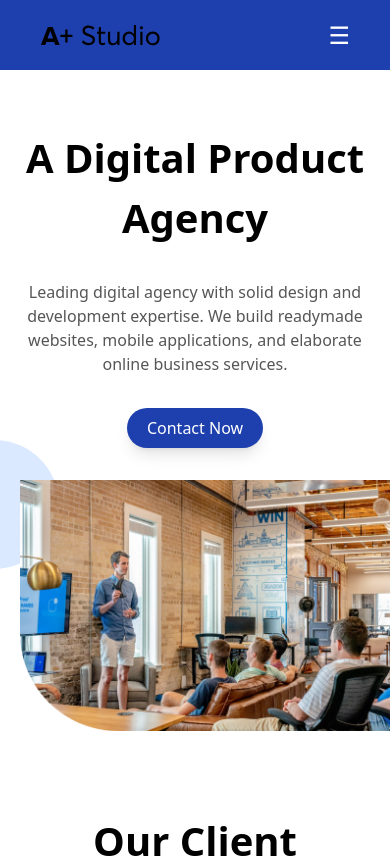
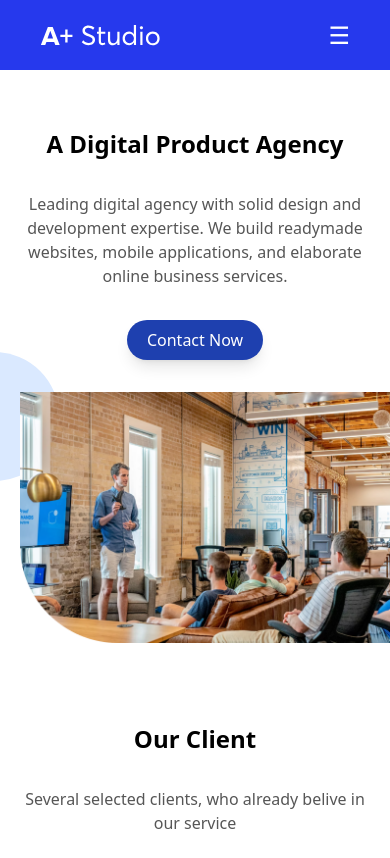
Before and after one commit to Sandip-Z/AplusStudio, a React (Create React App) app: page / in a window 390 px wide. Shown: the top 858 px of the page. Built offline with nearby package versions, Linux system fonts and the light colour scheme.

Commit message:
change: navigation logo color

```diff
--- a/src/components/SectionHeading/index.tsx
+++ b/src/components/SectionHeading/index.tsx
@@ -6,7 +6,9 @@ interface SectionHeadingProps {
 const SectionHeading = ({ text, paragraph }: SectionHeadingProps) => {
   return (
     <>
-      <h5 className="font-bold text-[40px] relative z-10">{text}</h5>
+      <h5 className="font-bold text-2xl lg:text-[40px] relative z-10">
+        {text}
+      </h5>
       {paragraph ? (
         <p className="mt-8 leading-5 text-[#565656] leading-6 relative z-10">
           {paragraph}
--- a/src/sections/Nav/index.tsx
+++ b/src/sections/Nav/index.tsx
@@ -28,9 +28,9 @@ const Nav = () => {
         </div>
       </nav>
 
-      <nav className="flex justify-between lg:hidden bg-blue-800 py-5x px-10x fixed w-[100vw] h-[70px] z-[9999] px-10">
+      <nav className="flex justify-between lg:hidden bg-[#2639ED] py-5x px-10x fixed w-[100vw] h-[70px] z-[9999] px-10">
         <div className="my-auto">
-          <img src="/logo.svg" alt="A plus" />
+          <img src="/logo.svg" alt="A plus" className="invert" />
         </div>
         <div className="my-auto">
           <button onClick={() => setShowNav(!showNav)}>
```
